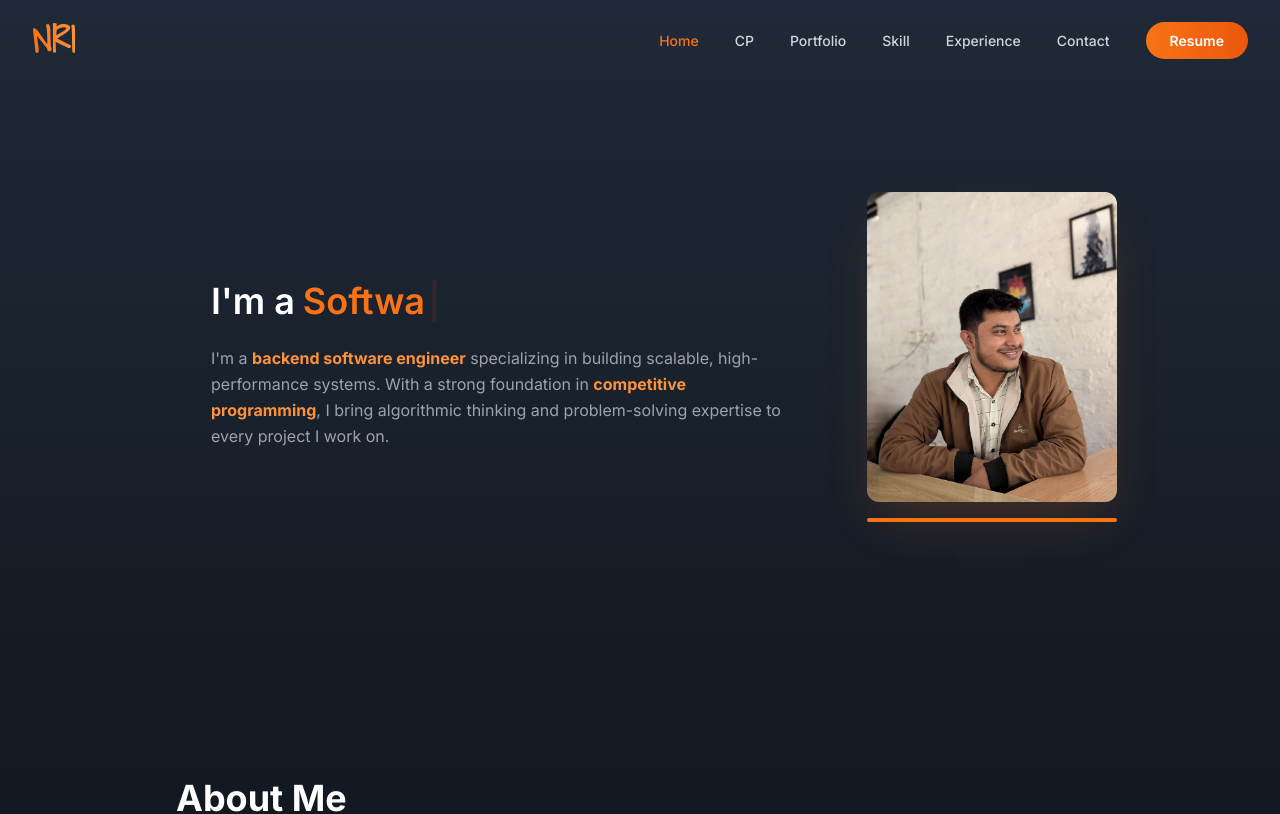
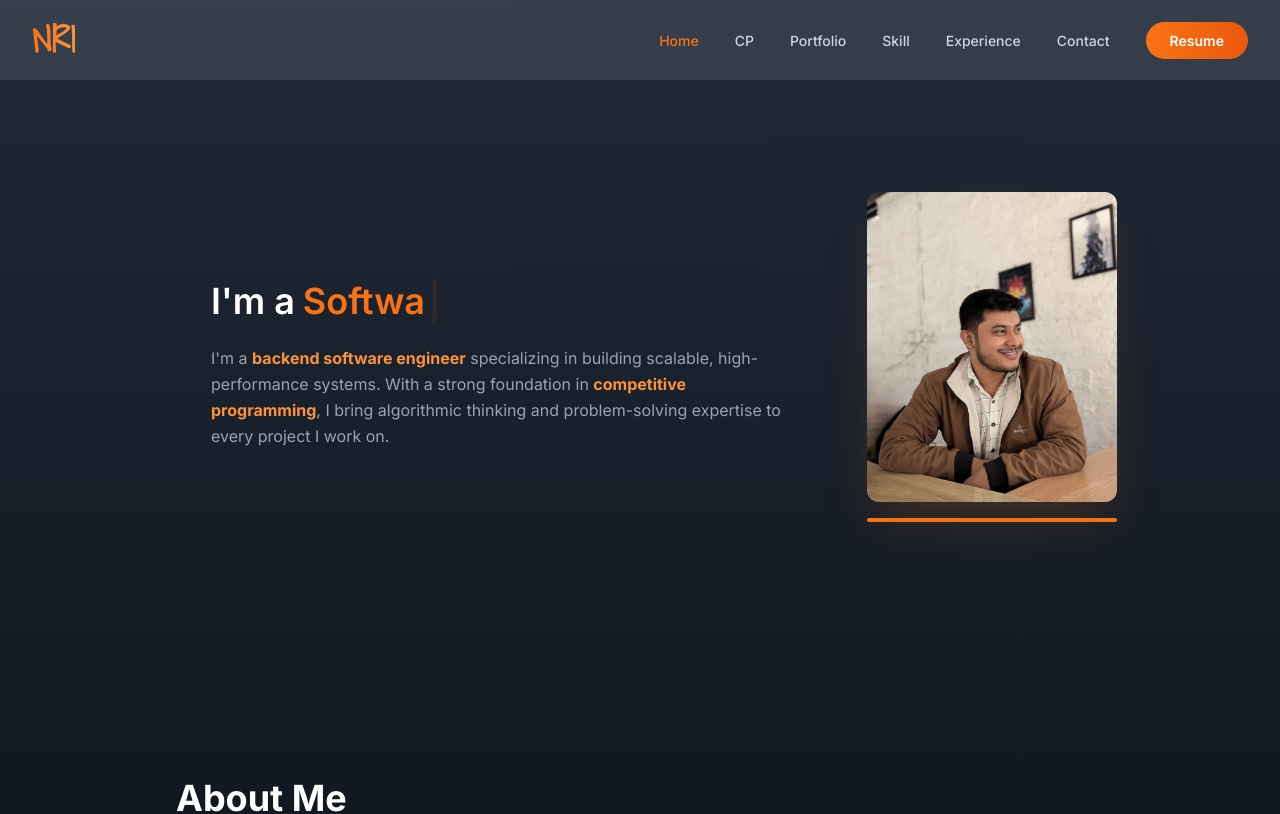
Before and after one commit to Nimur-Rashid-Imon66/My-Portfolio-, a React (Vite) app: page / in a window 1280 px wide. Shown: the top 814 px of the page. Built offline with nearby package versions, Linux system fonts and the light colour scheme.

Commit message:
Refactor Navbar component by removing unused scroll effect logic and simplifying styles

```diff
--- a/src/components/Navbar.jsx
+++ b/src/components/Navbar.jsx
@@ -1,4 +1,4 @@
-import { useState, useEffect } from 'react';
+import { useState } from 'react';
 import { FaBars, FaTimes } from 'react-icons/fa';
 import { Link } from 'react-scroll';
 import { navigationLinks } from '../data/navigationLinks';
@@ -10,23 +10,9 @@ import { PERSONAL_INFO } from '../constants';
  */
 export default function Navbar() {
   const [menu, setmenu] = useState(false);
-  const [scrolled, setScrolled] = useState(false);
-
-  useEffect(() => {
-    const handleScroll = () => {
-      setScrolled(window.scrollY > 20);
-    };
-
-    window.addEventListener('scroll', handleScroll);
-    return () => window.removeEventListener('scroll', handleScroll);
-  }, []);
 
   return (
-    <nav className={`fixed w-full top-0 z-50 transition-all duration-300 ${
-      scrolled
-        ? 'bg-black/80 backdrop-blur-md shadow-lg shadow-orange-500/10'
-        : 'bg-transparent'
-    }`}>
+    <nav className={`fixed w-full top-0 z-50 transition-all duration-300 bg-white/10`}>
       <div className="max-w-7xl mx-auto px-4 sm:px-6 lg:px-8">
         <div className="flex justify-between items-center h-20">
           {/* Logo */}
```
